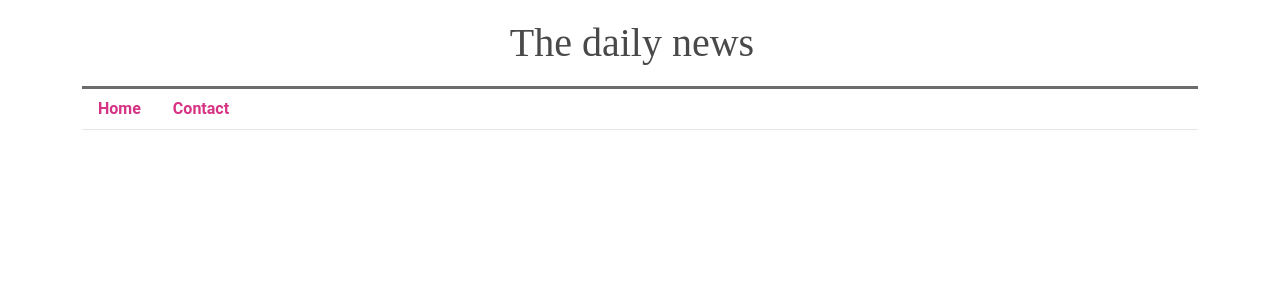
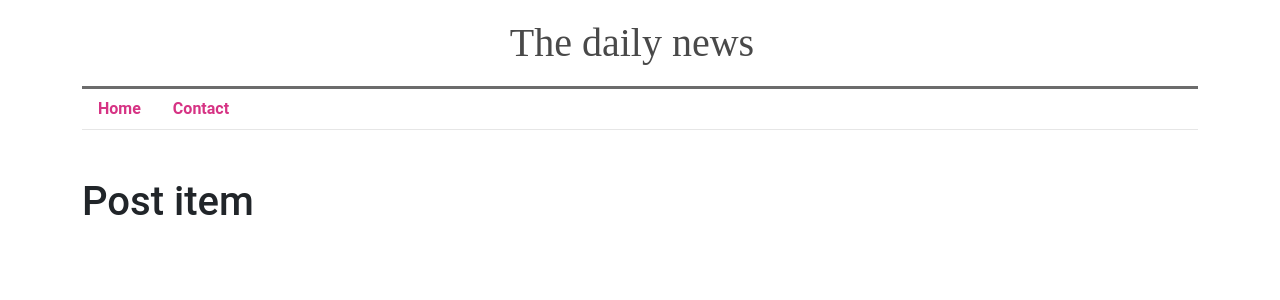
Before and after one commit to ferlobo1985/UDMY-REACT19-DailyNews, a React (Vite) app: page /articles/15 in a window 1280 px wide. Shown: the top 300 px of the page. Built offline with nearby package versions, Linux system fonts and the light colour scheme.

Commit message:
09-Article route and Moment
09-Article route and Moment

```diff
--- a/package.json
+++ b/package.json
@@ -14,6 +14,7 @@
     "@reduxjs/toolkit": "^2.6.1",
     "axios": "^1.8.3",
     "bootstrap": "^5.3.3",
+    "moment": "^2.30.1",
     "react": "^19.0.0",
     "react-bootstrap": "^2.10.9",
     "react-dom": "^19.0.0",
--- a/src/components/home/homePosts.jsx
+++ b/src/components/home/homePosts.jsx
@@ -5,6 +5,7 @@ import { fetchPosts } from "../../store/utils/thunks";
 import { Button, Spinner } from "react-bootstrap";
 import Masonry from "react-masonry-css";
 import { Link } from 'react-router';
+import moment from 'moment'
 
 
 const HomePosts = () => {
@@ -42,7 +43,7 @@ const HomePosts = () => {
                             <div className="author">
                                 <span>{item.author} - </span>
                                 <span>
-                                    {item.createdAt}
+                                    { moment(item.createdAt).format('MM/DD/YYYY')}
                                 </span>
                             </div>
                             <div className="content">
--- /dev/null
+++ b/src/components/posts/index.jsx
@@ -0,0 +1,10 @@
+
+const PostComponent = () => {
+    return(
+        <>
+            <h1>Post item</h1>
+        </>
+    )
+}
+
+export default PostComponent
--- a/src/routes.jsx
+++ b/src/routes.jsx
@@ -3,6 +3,7 @@ import { BrowserRouter, Route,Routes } from "react-router";
 /// ROUTES
 import Home from "./components/home";
 import Contact from "./components/contact"
+import PostComponent from "./components/posts";
 
 import Header from "./components/header"
 import MainLayout from "./components/layouts/mainLayout";
@@ -15,6 +16,7 @@ const Router = () => {
                 <Routes>
                     <Route path="/" element={<Home/>}/>
                     <Route path="contact" element={<Contact/>}/>
+                    <Route path="articles/:id" element={<PostComponent/>}/>
                 </Routes>
             </MainLayout>
         </BrowserRouter>
```
Also changed, not shown: 1 other file (tests, documents, lock files or other folders).
